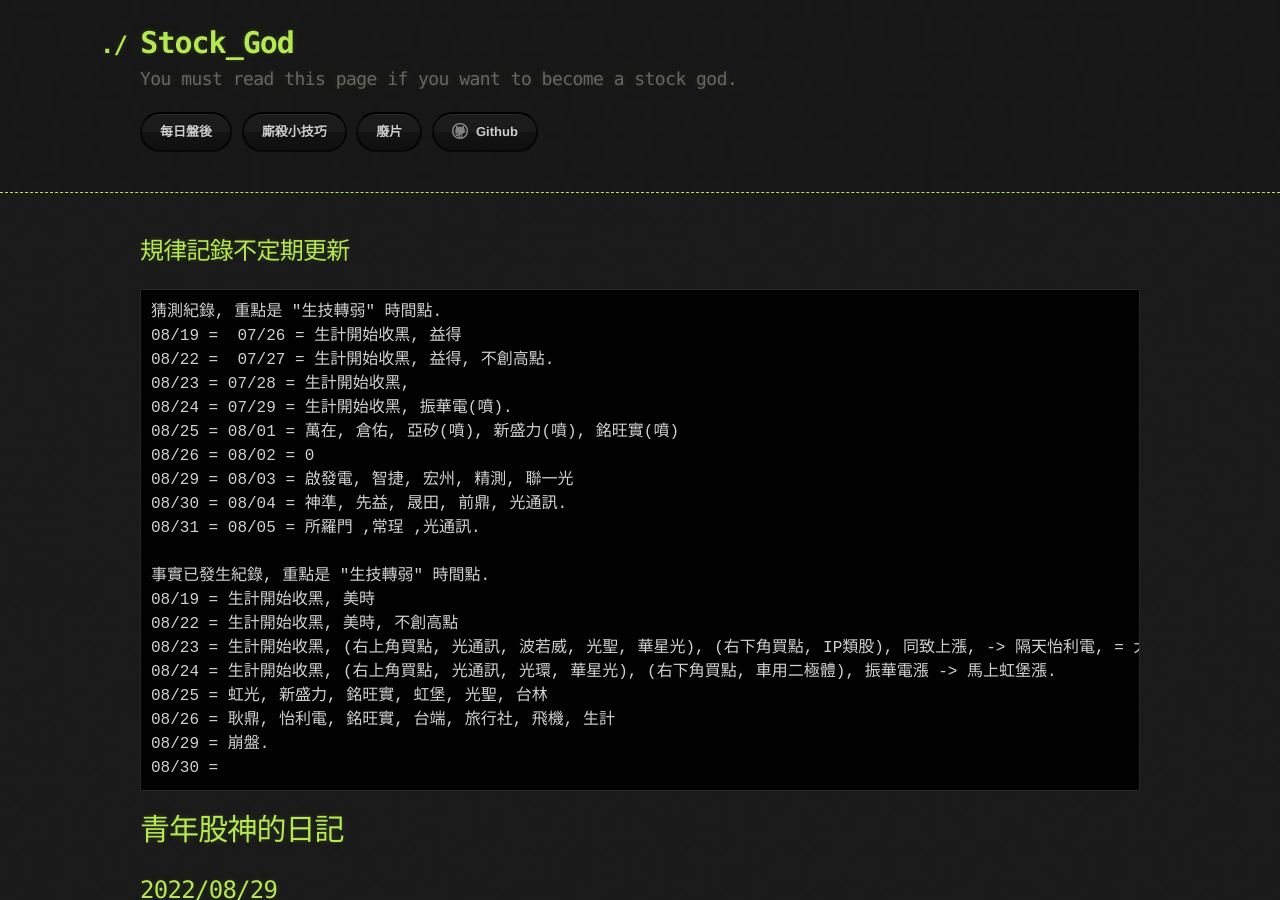
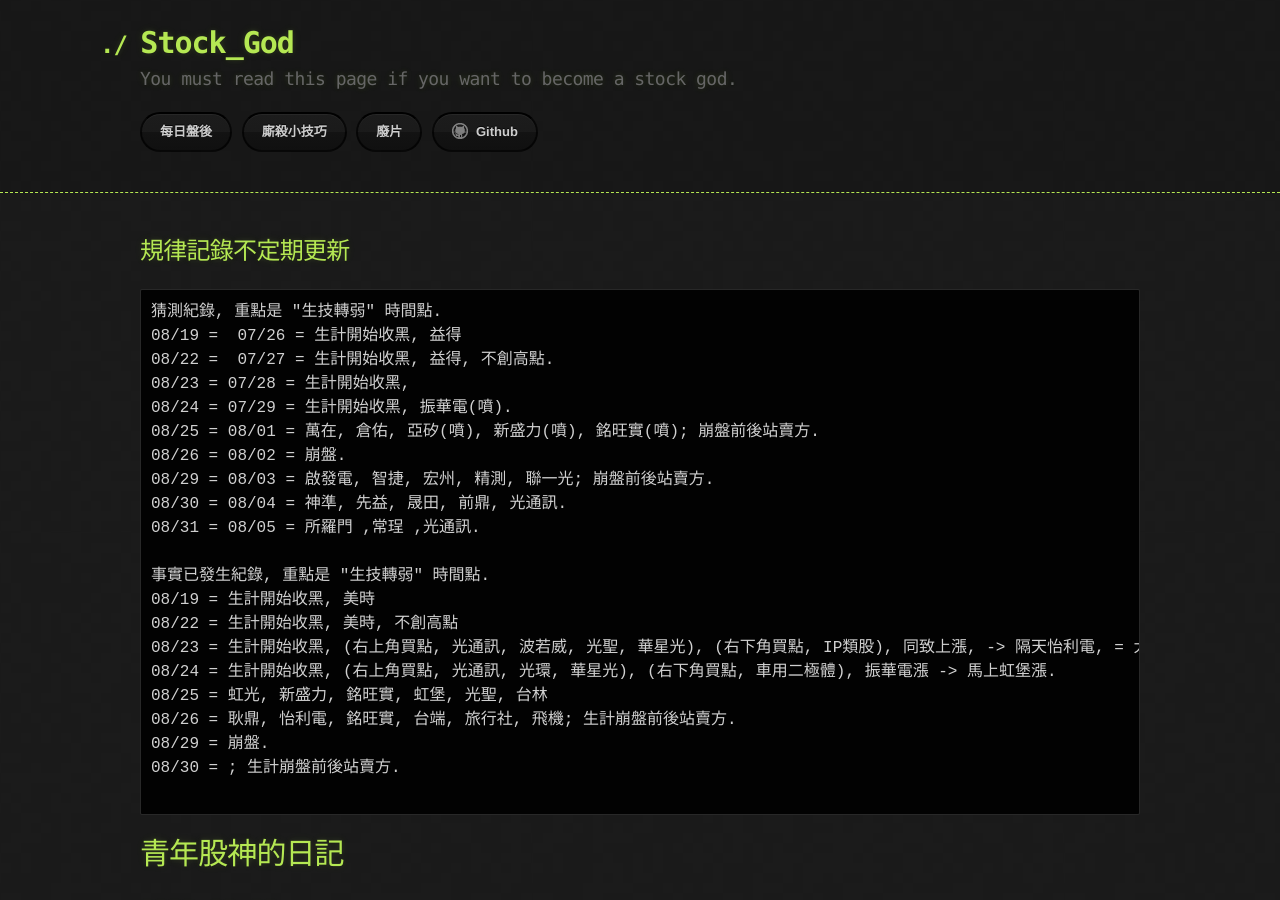
Before and after one commit to lepg5487/Stock_God, a Jekyll site: the page built from index.md, in a window 1280 px wide and 900 px high. Built offline with Jekyll 4.4.1, drawn with Linux system fonts in a browser that asks for light colours; our own code applies the rules of GitHub Pages for plain Markdown files.

Commit message:
Update index.md

````diff
--- a/index.md
+++ b/index.md
@@ -9,9 +9,9 @@ layout: testlayouts
 08/22 =  07/27 = 生計開始收黑, 益得, 不創高點.
 08/23 = 07/28 = 生計開始收黑,
 08/24 = 07/29 = 生計開始收黑, 振華電(噴).
-08/25 = 08/01 = 萬在, 倉佑, 亞矽(噴), 新盛力(噴), 銘旺實(噴)
-08/26 = 08/02 = 0
-08/29 = 08/03 = 啟發電, 智捷, 宏州, 精測, 聯一光
+08/25 = 08/01 = 萬在, 倉佑, 亞矽(噴), 新盛力(噴), 銘旺實(噴); 崩盤前後站賣方.
+08/26 = 08/02 = 崩盤.
+08/29 = 08/03 = 啟發電, 智捷, 宏州, 精測, 聯一光; 崩盤前後站賣方.
 08/30 = 08/04 = 神準, 先益, 晟田, 前鼎, 光通訊.
 08/31 = 08/05 = 所羅門 ,常珵 ,光通訊.
 
@@ -21,9 +21,10 @@ layout: testlayouts
 08/23 = 生計開始收黑, (右上角買點, 光通訊, 波若威, 光聖, 華星光), (右下角買點, IP類股), 同致上漲, -> 隔天怡利電, = 大眾控上漲
 08/24 = 生計開始收黑, (右上角買點, 光通訊, 光環, 華星光), (右下角買點, 車用二極體), 振華電漲 -> 馬上虹堡漲.
 08/25 = 虹光, 新盛力, 銘旺實, 虹堡, 光聖, 台林
-08/26 = 耿鼎, 怡利電, 銘旺實, 台端, 旅行社, 飛機, 生計
+08/26 = 耿鼎, 怡利電, 銘旺實, 台端, 旅行社, 飛機; 生計崩盤前後站賣方.
 08/29 = 崩盤.
-08/30 =
+08/30 = ; 生計崩盤前後站賣方.
+
 ```
 
 # 青年股神的日記
````
